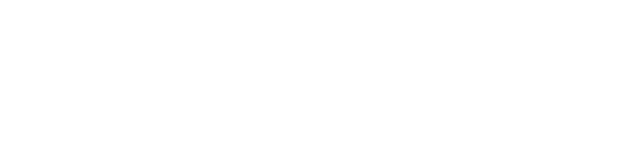
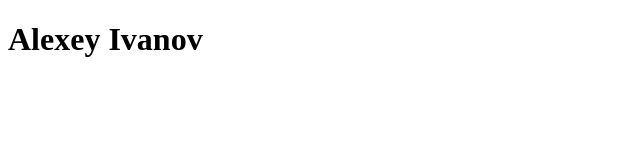
Before and after one commit to Alex-Ivanov-GitHub/rsschool-cv, a plain HTML site: page index.html in a window 1280 px wide. Shown: the whole page, without its empty margins (0-640 px from the left). Drawn offline with Linux system fonts and the light colour scheme.

Commit message:
fix: html file

```diff
--- a/index.html
+++ b/index.html
@@ -6,7 +6,6 @@
     <title>CV#3. CV. Cross Check</title>
 </head>
 <body>
-
-
+<h1>Alexey Ivanov</h1>
 </body>
 </html>
```
